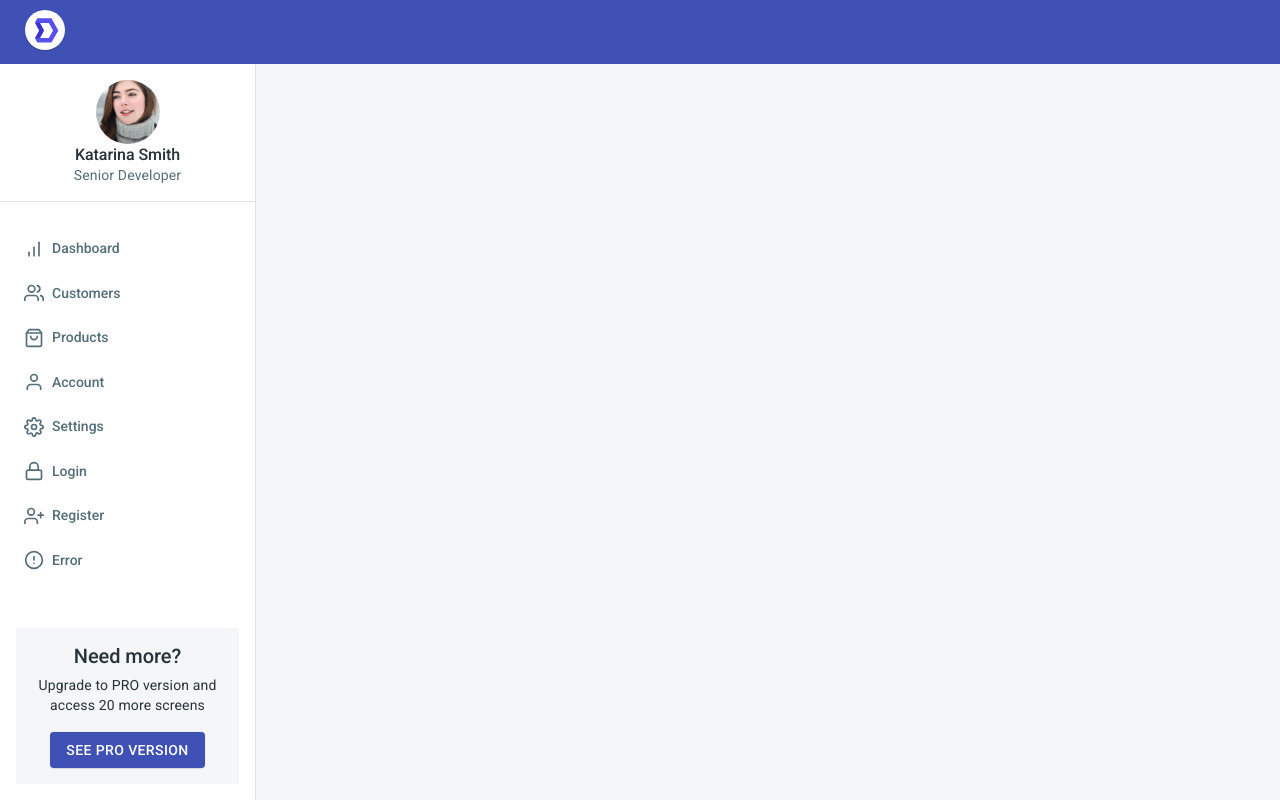
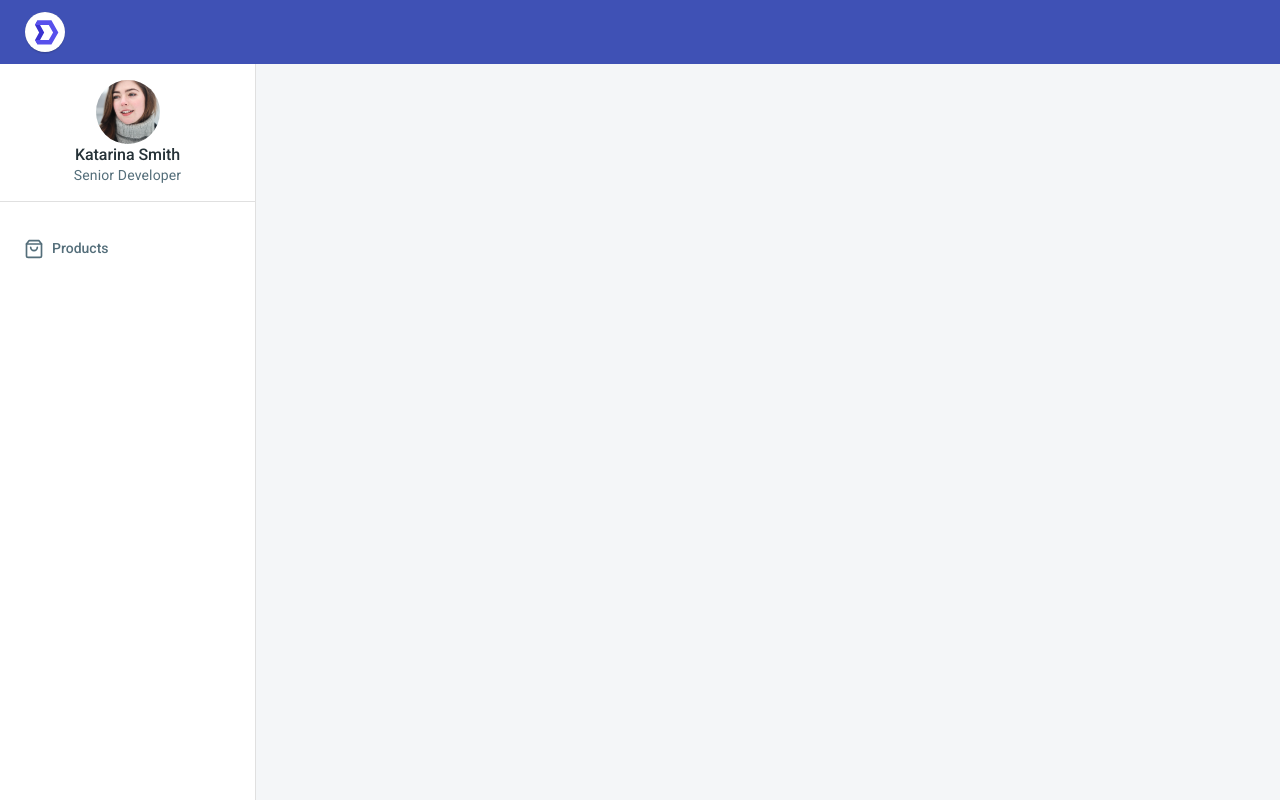
Before and after one commit to Brayanmnu/TiendaDashboardAdminv2, a React (Create React App) app: page /app in a window 1280 px wide. Built offline with nearby package versions, Linux system fonts and the light colour scheme.

Commit message:
eliminacion de todos los modulos y solo se queda el de productos

```diff
--- a/src/layouts/DashboardLayout/NavBar/index.js
+++ b/src/layouts/DashboardLayout/NavBar/index.js
@@ -31,45 +31,11 @@ const user = {
 };
 
 const items = [
-  {
-    href: '/app/dashboard',
-    icon: BarChartIcon,
-    title: 'Dashboard'
-  },
-  {
-    href: '/app/customers',
-    icon: UsersIcon,
-    title: 'Customers'
-  },
+
   {
     href: '/app/products',
     icon: ShoppingBagIcon,
     title: 'Products'
-  },
-  {
-    href: '/app/account',
-    icon: UserIcon,
-    title: 'Account'
-  },
-  {
-    href: '/app/settings',
-    icon: SettingsIcon,
-    title: 'Settings'
-  },
-  {
-    href: '/login',
-    icon: LockIcon,
-    title: 'Login'
-  },
-  {
-    href: '/register',
-    icon: UserPlusIcon,
-    title: 'Register'
-  },
-  {
-    href: '/404',
-    icon: AlertCircleIcon,
-    title: 'Error'
   }
 ];
 
@@ -146,39 +112,6 @@ const NavBar = ({ onMobileClose, openMobile }) => {
         </List>
       </Box>
       <Box flexGrow={1} />
-      <Box
-        p={2}
-        m={2}
-        bgcolor="background.dark"
-      >
-        <Typography
-          align="center"
-          gutterBottom
-          variant="h4"
-        >
-          Need more?
-        </Typography>
-        <Typography
-          align="center"
-          variant="body2"
-        >
-          Upgrade to PRO version and access 20 more screens
-        </Typography>
-        <Box
-          display="flex"
-          justifyContent="center"
-          mt={2}
-        >
-          <Button
-            color="primary"
-            component="a"
-            href="https://react-material-kit.devias.io"
-            variant="contained"
-          >
-            See PRO version
-          </Button>
-        </Box>
-      </Box>
     </Box>
   );
 
--- a/src/layouts/DashboardLayout/TopBar.js
+++ b/src/layouts/DashboardLayout/TopBar.js
@@ -37,9 +37,7 @@ const TopBar = ({
       {...rest}
     >
       <Toolbar>
-        <RouterLink to="/">
-          <Logo />
-        </RouterLink>
+        <Logo />
         <Box flexGrow={1} />
         <Hidden lgUp>
           <IconButton
```
